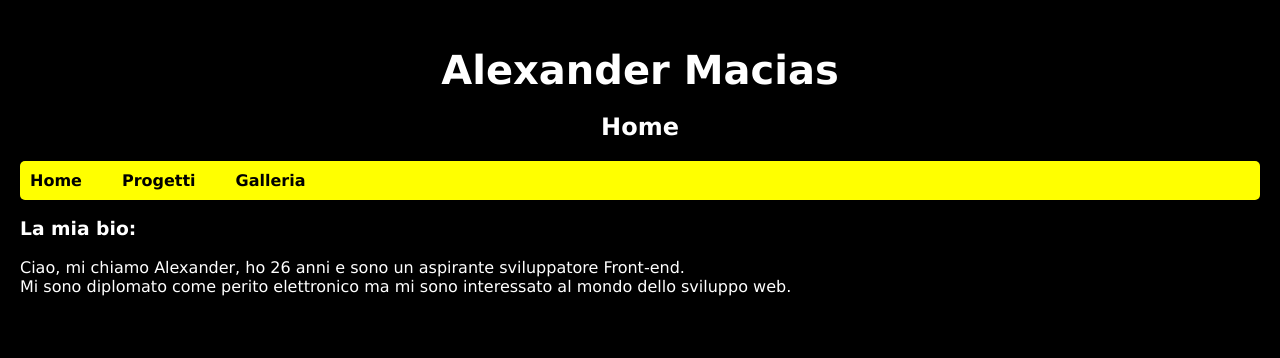
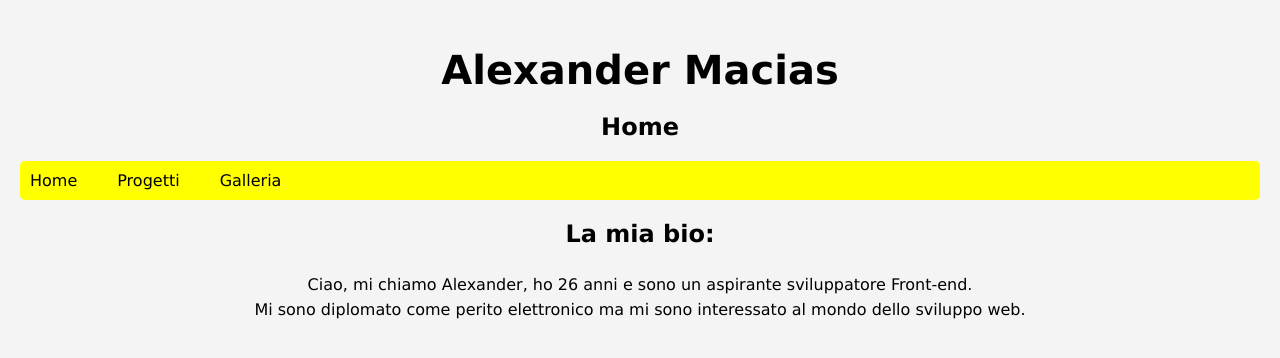
Before and after one commit to alexandermacias59/sito-personale, a plain HTML site: page index.html in a window 1280 px wide. Drawn offline with Linux system fonts and the light colour scheme.

Commit message:
altro stile css

```diff
--- a/style.css
+++ b/style.css
@@ -1,16 +1,17 @@
 body{
     margin: 0;
     font-family: Verdana, Geneva, Tahoma, sans-serif;
-    background-color: black;
-    color: white;
     padding: 20px;
     box-sizing: border-box;
+    background-color: #f4f4f4;
+
 
 }
 h1{
     text-align: center;
     margin-bottom: 10px;
     font-size: 2.5em;
+
 
 
 }
@@ -28,5 +29,18 @@ nav{
 nav a{
     text-decoration: none;
     color: black;
-    font-weight: bold;
+
 }
+nav a:hover{
+    text-decoration: underline;
+}
+h3{
+    text-align: center;
+    margin-top: 20px;
+    font-size: 24px;
+}
+p{
+    text-align: center;
+    line-height: 1.6;
+    margin-bottom: 20px;
+}
```
